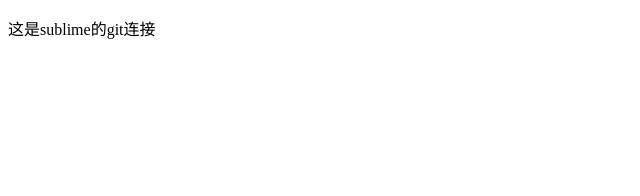
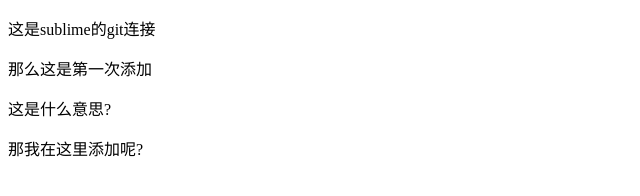
Before and after one commit to Length/practise, a plain HTML site: page 20160926/index.html in a window 1280 px wide. Shown: the whole page, without its empty margins (0-640 px from the left). Drawn offline with Linux system fonts and the light colour scheme.

```diff
--- a/20160926/index.html
+++ b/20160926/index.html
@@ -6,5 +6,8 @@
 </head>
 <body>
 	<p>这是sublime的git连接</p>
+	<p>那么这是第一次添加</p>
+	<p>这是什么意思?</p>
+	<p>那我在这里添加呢?</p>
 </body>
 </html>
```
